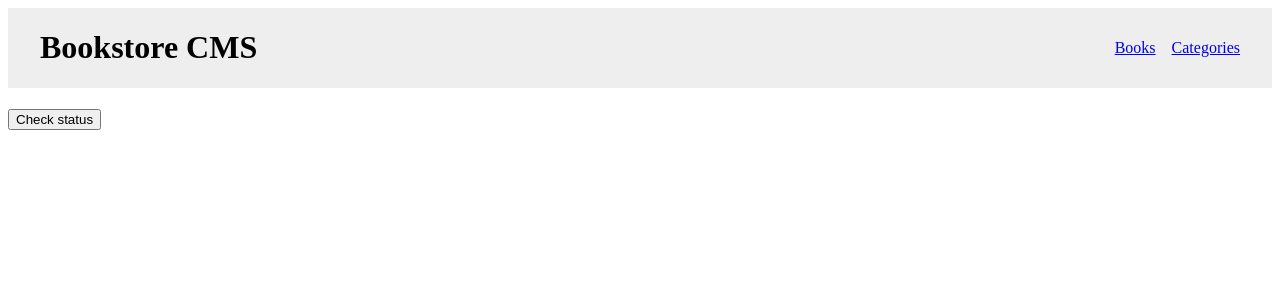
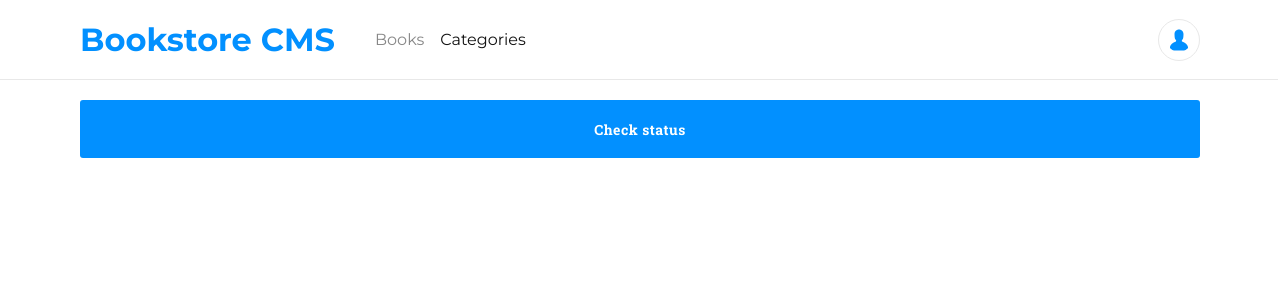
Before and after one commit to LeslieAine/bookstore-react, a React (Create React App) app: page /categories in a window 1280 px wide. Shown: the top 300 px of the page. Built offline with nearby package versions, Linux system fonts and the light colour scheme.

Commit message:
Add styles to the app

```diff
--- a/src/App.js
+++ b/src/App.js
@@ -2,6 +2,7 @@ import { BrowserRouter, Routes, Route } from 'react-router-dom';
 import Books from './components/Books';
 import Categories from './components/Categories';
 import Nav from './components/Nav';
+import './styles/App.css';
 
 const App = () => (
   <BrowserRouter>
--- a/src/components/Book.js
+++ b/src/components/Book.js
@@ -1,17 +1,26 @@
 import PropTypes from 'prop-types';
 import { useDispatch } from 'react-redux';
+import { CircularProgressbar } from 'react-circular-progressbar';
+import 'react-circular-progressbar/dist/styles.css';
 import styles from '../styles/Book.module.css';
 
 import Button from './Button';
 import { removeBook, deleteBook } from '../redux/books/booksSlice';
 
-const Book = ({ title, author, id }) => {
+const Book = ({
+  title, author, id, category,
+}) => {
   const dispatch = useDispatch();
+  const progress = Math.floor(Math.random() * 100);
   return (
     <div className={styles.book}>
-      <h2>{title}</h2>
-      <p>{author}</p>
+      <div className={styles.info}>
+        <p className={styles.category}>{category}</p>
+        <h2 className={styles.title}>{title}</h2>
+        <p className={styles.author}>{author}</p>
+        <div className={styles.buttonsDiv}>
           <Button
+            className="book-action"
             type="button"
             title="Remove"
             onClick={
@@ -21,6 +30,34 @@ const Book = ({ title, author, id }) => {
               }
             }
           />
+          <span className={styles.separator}>|</span>
+          <Button
+            className="book-action"
+            type="button"
+            title="Comment"
+          />
+          <span className={styles.separator}>|</span>
+          <Button
+            className="book-action"
+            type="button"
+            title="Edit"
+          />
+        </div>
+      </div>
+      <div className={styles.progress}>
+        <div className={styles.progressCircle}>
+          <CircularProgressbar value={progress} text={`${progress}%`} />
+        </div>
+        <div className={styles.progressInfo}>
+          <p className={styles.currentChapter}>CURRENT CHAPTER</p>
+          <p className={styles.chapter}>Chapter 17</p>
+          <Button
+            className="update-progress"
+            type="button"
+            title="UPDATE PROGRESS"
+          />
+        </div>
+      </div>
     </div>
   );
 };
@@ -29,6 +66,7 @@ Book.propTypes = {
   title: PropTypes.string.isRequired,
   author: PropTypes.string.isRequired,
   id: PropTypes.string.isRequired,
+  category: PropTypes.string.isRequired,
 };
 
 export default Book;
--- a/src/components/Books.js
+++ b/src/components/Books.js
@@ -22,11 +22,20 @@ const Books = () => {
       <ul className={styles.list}>
         {books && books.map((book) => (
           <li className={styles.item} key={book.item_id}>
-            <Book title={book.title} author={book.author} id={book.item_id} />
+            <Book
+              title={book.title}
+              author={book.author}
+              id={book.item_id}
+              category={book.category}
+            />
           </li>
         ))}
+        <hr className={styles.hr} />
       </ul>
+
       <form className={styles.form}>
+        <h2 className={styles.title}>ADD NEW BOOK</h2>
+        <div className={styles.inputsAndButton}>
           <input
             type="text"
             placeholder="Book title"
@@ -44,6 +53,7 @@ const Books = () => {
           <Button
             type="button"
             title="Add Book"
+            className="book-add"
             onClick={() => {
               dispatch(addBook({ title, author }));
               dispatch(postBook({ title, author }));
@@ -51,6 +61,7 @@ const Books = () => {
               setTitle('');
             }}
           />
+        </div>
       </form>
     </div>
   );
--- a/src/components/Button.js
+++ b/src/components/Button.js
@@ -1,7 +1,12 @@
 import propTypes from 'prop-types';
+import styles from '../styles/Button.module.css';
 
-const Button = ({ type, title, onClick }) => (
-  <button type={type} onClick={onClick}>  {/* eslint-disable-line */}
+const Button = ({
+  type, title, onClick, className,
+}) => (
+  <button
+    className={`${styles[className]}`}
+    type={type} onClick={onClick}> {/* eslint-disable-line */}
     {title}
   </button>
 );
@@ -9,7 +14,12 @@ const Button = ({ type, title, onClick }) => (
 Button.propTypes = {
   type: propTypes.string.isRequired,
   title: propTypes.string.isRequired,
-  onClick: propTypes.func.isRequired,
+  onClick: propTypes.func,
+  className: propTypes.string.isRequired,
+};
+
+Button.defaultProps = {
+  onClick: () => {},
 };
 
 export default Button;
--- a/src/components/Categories.js
+++ b/src/components/Categories.js
@@ -1,19 +1,24 @@
 import { useDispatch, useSelector } from 'react-redux';
 import Button from './Button';
 import { checkStatus } from '../redux/categories/categoriesSlice';
+import styles from '../styles/Categories.module.css';
 
 const Categories = () => {
   const status = useSelector((state) => state.categories.status);
   const dispatch = useDispatch();
   return (
     <div>
+      <div className={styles.categories}>
         <h1>{status}</h1>
         <Button
+          className="check-status"
           type="button"
           title="Check status"
           onClick={() => dispatch(checkStatus())}
         />
       </div>
+
+    </div>
   );
 };
 
--- a/src/components/Nav.js
+++ b/src/components/Nav.js
@@ -1,18 +1,26 @@
-import { Link, Outlet } from 'react-router-dom';
+import { NavLink, Outlet } from 'react-router-dom';
+import { GoPerson } from 'react-icons/go';
 import styles from '../styles/Nav.module.css';
 
 const Nav = () => (
   <>
     <div className={styles.nav}>
-      <h1 className={styles.navTitle}>Bookstore CMS</h1>
+      <div className={styles.titleAndLinks}>
+        <NavLink to="/" className={styles.navTitle}>Bookstore CMS</NavLink>
         <ul className={styles.navList}>
           <li className={styles.navItem}>
-          <Link to="/" className={styles.navLink}>Books</Link>
+            <NavLink to="/" className={styles.navLink}>
+              Books
+            </NavLink>
           </li>
           <li className={styles.navItem}>
-          <Link to="categories" className={styles.navLink}>Categories</Link>
+            <NavLink to="categories" className={styles.navLink}>
+              Categories
+            </NavLink>
           </li>
         </ul>
+      </div>
+      <GoPerson className={styles.navIcon} />
     </div>
     <Outlet />
   </>
--- /dev/null
+++ b/src/styles/App.css
@@ -0,0 +1,11 @@
+@import url('https://fonts.googleapis.com/css2?family=Montserrat:wght@400;700&family=Roboto+Slab:wght@300;700&display=swap');
+
+html,
+body {
+  margin: 0;
+  padding: 0;
+}
+
+.active {
+  opacity: 1 !important;
+}
--- a/src/styles/Book.module.css
+++ b/src/styles/Book.module.css
@@ -1,8 +1,64 @@
 .book {
   display: flex;
-  flex-direction: column;
+  border: 1px solid #e8e8ee;
+  justify-content: space-between;
+  padding: 2.5rem;
+  margin: 2rem 0;
 }
 
 button {
   width: fit-content;
 }
+
+.category {
+  font-family: 'Montserrat', sans-serif;
+  font-weight: 700;
+  color: #121212;
+  opacity: 0.5;
+  margin: 0;
+}
+
+.button {
+  border: none;
+}
+
+.buttonsDiv {
+  color: #4386bf;
+  cursor: default;
+}
+
+.progress {
+  display: flex;
+  align-items: center;
+  gap: 3rem;
+}
+
+.progressCircle {
+  width: 111px;
+  font-family: 'Montserrat', sans-serif;
+}
+
+.currentChapter,
+.chapter {
+  font-family: 'Roboto Slab', serif;
+  margin: 10px 0;
+}
+
+.currentChapter {
+  opacity: 0.5;
+}
+
+.separator {
+  margin: 0 1rem;
+}
+
+.title {
+  font-family: 'Roboto Slab', serif;
+  margin: 0;
+}
+
+.author {
+  font-family: 'Roboto Slab', serif;
+  color: #4386bf;
+  margin: 0;
+}
--- a/src/styles/Books.module.css
+++ b/src/styles/Books.module.css
@@ -1,3 +1,45 @@
 .list {
   list-style-type: none;
+  padding: 0;
 }
+
+.books {
+  margin: 1rem 2rem;
+}
+
+.hr {
+  border: 1px solid #e8e8e8;
+  margin: 2rem 0;
+}
+
+.title {
+  font-family: 'Montserrat', sans-serif;
+  font-weight: 700;
+  font-size: 1.5rem;
+  opacity: 0.5;
+  margin: 0 0 1rem 0;
+}
+
+.form {
+  display: flex;
+  flex-direction: column;
+  justify-content: center;
+  margin: 1rem 0;
+}
+
+.inputsAndButton {
+  display: flex;
+  align-items: center;
+}
+
+.input {
+  border: 1px solid #bbb;
+  border-radius: 4px;
+  font-family: 'Montserrat', sans-serif;
+  font-weight: 400;
+  font-size: 1rem;
+  padding: 0.5rem;
+  height: 2.5rem;
+  margin: 0 1rem 0 0;
+  width: 100%;
+}
--- /dev/null
+++ b/src/styles/Button.module.css
@@ -0,0 +1,49 @@
+.book-action {
+  background: none;
+  border: none;
+  color: #4386bf;
+  font-family: 'Roboto Slab', serif;
+  font-size: 14px;
+  margin: 20px 0 0 0;
+  cursor: pointer;
+  padding: 0;
+}
+
+.book-add {
+  background-color: #0290ff;
+  font-family: 'Roboto Slab', serif;
+  font-size: 14px;
+  font-weight: 700;
+  letter-spacing: 0.5px;
+  border: none;
+  border-radius: 3px;
+  height: 58px;
+  min-width: 100px;
+  color: white;
+}
+
+.check-status {
+  font-family: 'Roboto Slab', serif;
+  font-size: 14px;
+  font-weight: 700;
+  letter-spacing: 0.5px;
+  background-color: #0290ff;
+  border: none;
+  border-radius: 3px;
+  height: 58px;
+  width: 100%;
+  color: white;
+}
+
+.update-progress {
+  font-family: 'Roboto Slab', serif;
+  letter-spacing: 0.5px;
+  background-color: #0290ff;
+  border: none;
+  border-radius: 3px;
+  width: 100%;
+  color: white;
+  padding: 0.5rem 1rem;
+  cursor: pointer;
+  margin-top: 10px;
+}
--- /dev/null
+++ b/src/styles/Categories.module.css
@@ -0,0 +1,4 @@
+.categories {
+  margin: 0 5rem;
+  font-family: 'Montserrat', sans-serif;
+}
--- a/src/styles/Nav.module.css
+++ b/src/styles/Nav.module.css
@@ -2,8 +2,9 @@
   display: flex;
   justify-content: space-between;
   align-items: center;
-  padding: 0 2rem;
-  background-color: #eee;
+  padding: 0 5rem;
+  box-shadow: -1px 2px 0 -1px #e8e8e8;
+  font-family: 'Montserrat', sans-serif;
 }
 
 .navList {
@@ -11,3 +12,31 @@
   list-style: none;
   gap: 1rem;
 }
+
+.titleAndLinks {
+  display: flex;
+  align-items: center;
+}
+
+.navTitle {
+  color: #0290ff;
+  font-size: 2rem;
+  font-weight: 700;
+  text-decoration: none;
+  margin: 20px 0;
+}
+
+.navLink {
+  text-decoration: none;
+  color: #121212;
+  opacity: 0.5;
+}
+
+.navIcon {
+  color: #0290ff;
+  font-size: 1.5rem;
+  border: 1px solid #e8e8e8;
+  border-radius: 50%;
+  padding: 0.5rem;
+  cursor: pointer;
+}
```
Lines whose indentation alone changed are shown as unchanged.
